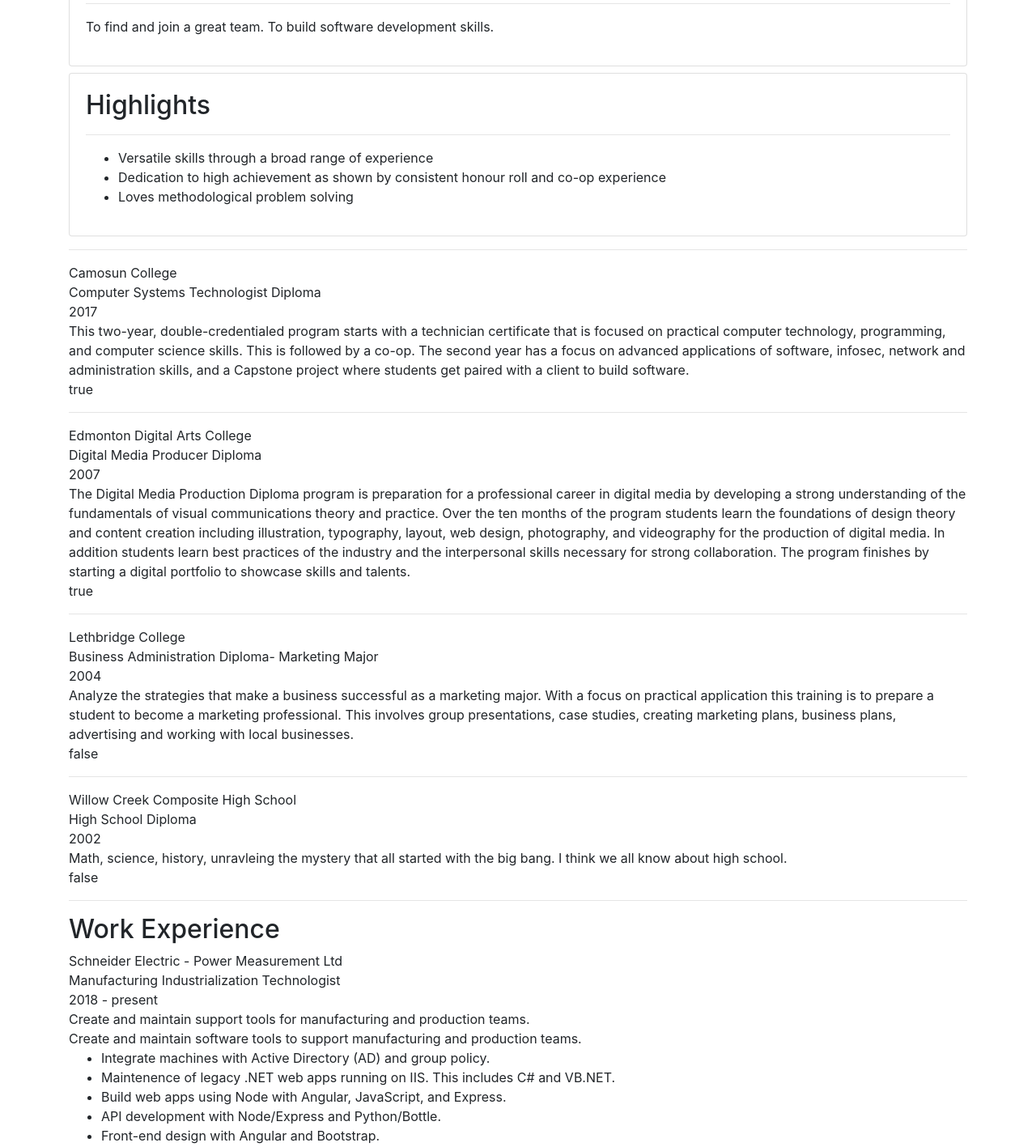
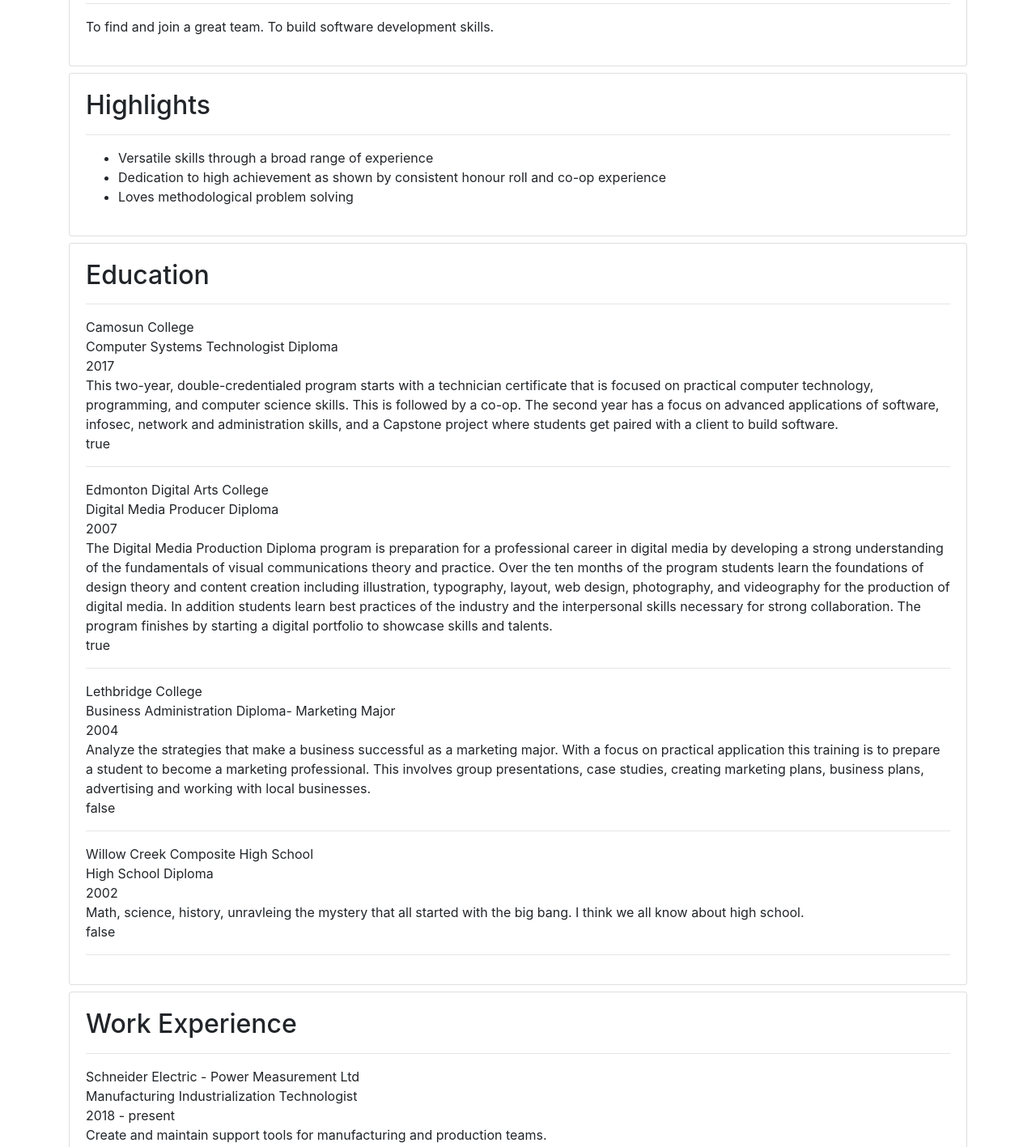
Before and after one commit to LayCraft/portfolio, an Angular app: page / in a window 1280 px wide. Shown: the part 937-2354 px from the top of the page at 81% size. Built offline with nearby package versions, Linux system fonts and the light colour scheme.

Commit message:
make structure more consistent

```diff
--- a/src/app/app.component.html
+++ b/src/app/app.component.html
@@ -15,11 +15,6 @@
       <p>This is a playground right now. Eventually I hope that it becomes a replacement for the Heroku app. There is a lot of work to do here because I am going to learn some manual style techniques instead of going straight for Bootstrap. Although this looks so terrible I'm going to go for a quick bootstrap job initially. It still looks bad but is better than nothing.</p>
 
       <app-resume-builder></app-resume-builder>
-      <hr>
-
-      <app-education-list></app-education-list>
-      <app-job-list></app-job-list>
-
     </div>
   </div>
 </div>
--- a/src/app/job-list/job-list.component.html
+++ b/src/app/job-list/job-list.component.html
@@ -1,4 +1,3 @@
-<h2>Work Experience</h2>
 <span *ngFor="let job of JOBS">
   {{job.companyName}}<br>
   {{job.positionName}}<br>
--- a/src/app/resume-builder/resume-builder.component.html
+++ b/src/app/resume-builder/resume-builder.component.html
@@ -30,3 +30,17 @@
 		</ul>
 	</div>
 </div>
+<div class="card mt-2">
+	<div class="card-body">
+		<h2>Education</h2>
+		<hr>
+		<app-education-list></app-education-list>
+	</div>
+</div>
+<div class="card mt-2">
+	<div class="card-body">
+		<h2>Work Experience</h2>
+		<hr>
+		<app-job-list></app-job-list>
+	</div>
+</div>
```
